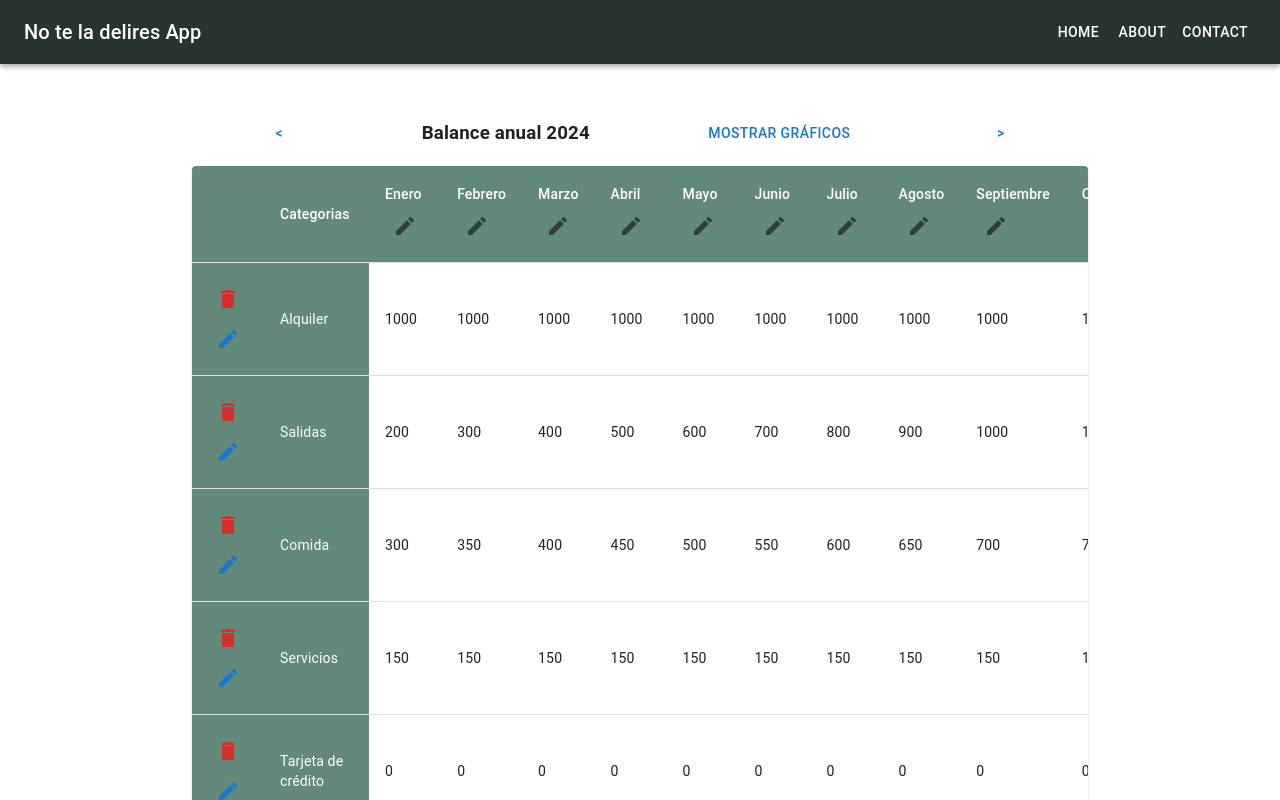
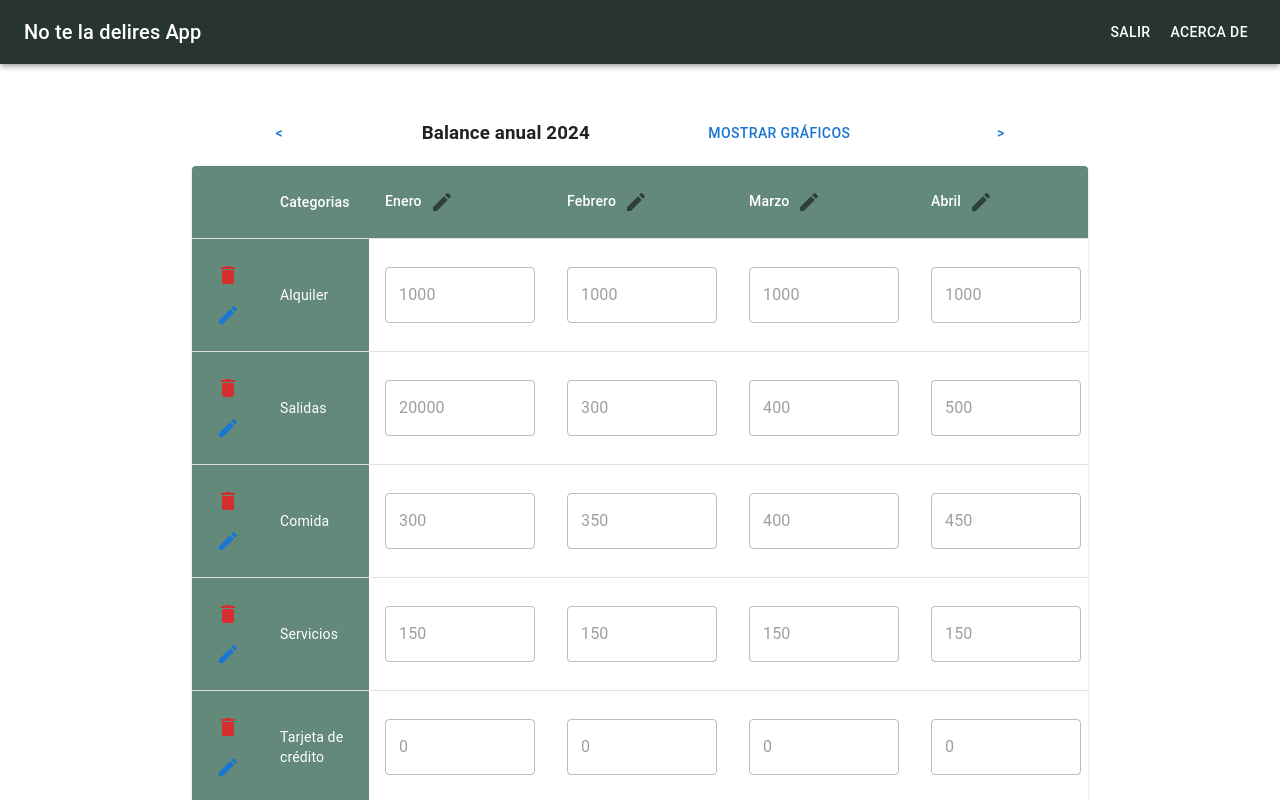
Before and after one commit to Ren991/NoTeLaDeliresApp, a React (Vite) app in the folder frontend/: page /home in a window 1280 px wide. Shown: the top 800 px of the page. Built offline with nearby package versions, Linux system fonts and the light colour scheme.

Commit message:
fix cambio celdas por TextFields

```diff
--- a/frontend/src/components/Navbar/Navbar.jsx
+++ b/frontend/src/components/Navbar/Navbar.jsx
@@ -16,7 +16,7 @@ import Typography from '@mui/material/Typography';
 import Button from '@mui/material/Button';
 
 const drawerWidth = 240;
-const navItems = ['Home', 'About', 'Contact'];
+const navItems = ["Salir","Acerca de"];
 
 function Navbar(props) {
   const { window } = props;
@@ -98,10 +98,7 @@ function Navbar(props) {
 }
 
 Navbar.propTypes = {
-  /**
-   * Injected by the documentation to work in an iframe.
-   * You won't need it on your project.
-   */
+
   window: PropTypes.func,
 };
 
--- a/frontend/src/components/TablaBalance/AnualChartsBalance.jsx
+++ b/frontend/src/components/TablaBalance/AnualChartsBalance.jsx
@@ -3,7 +3,7 @@ import { BarChart } from '@mui/x-charts/BarChart';
 import { LineChart } from '@mui/x-charts/LineChart';
 
 const AnualChartsBalance = ({ data , ingresosMensuales}) => {
-  console.log(data)
+
 
     if (!data || data.length === 0) {
         return <div>No hay datos disponibles para mostrar</div>;
@@ -14,8 +14,6 @@ const AnualChartsBalance = ({ data , ingresosMensuales}) => {
         }
         const months = data.expenses[0].map(expense => expense.month);
         const amounts = data.expenses.map(expense => expense.amount);
-        console.log(months)
-
 
         return [
           { data: amounts },
@@ -49,9 +47,9 @@ const AnualChartsBalance = ({ data , ingresosMensuales}) => {
 
       <div style={{display:"flex"}}>
         <div>
-            <h2>Gráfico de gastos</h2>
+            <h2>Categorias gastos</h2>
             <PieChart series={series} width={500} height={200}  />
-            <h2>Gráfico de gastos</h2>
+            <h2>Gráfico de gastos por mes</h2>
             <LineChart
               width={500}
               height={300}
--- a/frontend/src/components/TablaBalance/TablaBalance.jsx
+++ b/frontend/src/components/TablaBalance/TablaBalance.jsx
@@ -12,8 +12,9 @@ import EditIcon from "@mui/icons-material/Edit";
 import jsonData from "./data.json";
 import AnualChartsBalance from "./AnualChartsBalance";
 import { Link } from "react-router-dom";
-import { Button } from "@mui/material";
-import { Modal,Box,Typography } from "@mui/material";
+import { Button, TextField } from "@mui/material";
+import { Modal,Box} from "@mui/material";
+import SaveIcon from "@mui/icons-material/Save";
 
 
 const TablaBalance = () => {
@@ -22,7 +23,12 @@ const TablaBalance = () => {
   const [balanceMensual, setBalanceMensual] = useState([]);
   const [ingresosMensuales, setIngresosMensuales] = useState([]);
   const [isModalOpen, setIsModalOpen] = useState(false);
+  const [editableValues, setEditableValues] = useState([]);
 
+  const months = [
+    'Enero', 'Febrero', 'Marzo', 'Abril', 'Mayo', 'Junio',
+    'Julio', 'Agosto', 'Septiembre', 'Octubre', 'Noviembre', 'Diciembre'
+  ];
 
   useEffect(() => {
     const fetchData = async () => {
@@ -39,7 +45,7 @@ const TablaBalance = () => {
     };
 
     fetchData();
-    console.log(data)
+
   }, []);
 
   useEffect(() => {
@@ -57,7 +63,6 @@ const TablaBalance = () => {
               (expense) => expense.month === ingreso.month
             );
             totalGastos += expense ? expense.amount : 0;
-            console.log(totalGastos);
 
           }
         }
@@ -88,8 +93,6 @@ const TablaBalance = () => {
     setData(newData);
   };
 
-
-
   const openCharts = () => {
     setIsModalOpen(true);
   };
@@ -98,24 +101,21 @@ const TablaBalance = () => {
     setIsModalOpen(false);
   };
 
+  const editarMes = (index) => () => {
+    console.log('Editando el mes:', months[index]);
+    // Aquí puedes realizar cualquier acción que necesites con el mes seleccionado
+  };
+
 
 
   return (
-    <div
-      style={{
-        marginTop: "100px",
-        width: "70%",
-        marginLeft: "auto",
-        marginRight: "auto",
-      }}
-    >
+    <div style={{ marginTop: "100px",  width: "70%", marginLeft: "auto", marginRight: "auto" }}>
       <div style={{display:"flex",justifyContent:"space-around"}}>
       <Button>{"<"}</Button>
         <h3>Balance anual 2024</h3>
           <Button variant="text" onClick={openCharts}>
             Mostrar Gráficos
           </Button>
-
         <Button>{">"}</Button>
       </div>
 
@@ -125,56 +125,12 @@ const TablaBalance = () => {
             <TableRow>
               <TableCell style={{ color: "white" }}></TableCell>
               <TableCell style={{ color: "white" }}>Categorias</TableCell>
-              <TableCell style={{ color: "white" }}>
-                <Link to="/" style={{ color: "white", textDecoration: "none" }}>Enero</Link>
-                <IconButton  aria-label="edit"><EditIcon /></IconButton>
-              </TableCell>
-              <TableCell style={{ color: "white" }}>
-                <Link to="/" style={{ color: "white", textDecoration: "none" }}>Febrero</Link>
-                <IconButton  aria-label="edit"><EditIcon /></IconButton>
-              </TableCell>
-              <TableCell style={{ color: "white" }}>
-                <Link to="/" style={{ color: "white", textDecoration: "none" }}>Marzo</Link>
-                <IconButton  aria-label="edit"><EditIcon /></IconButton>
-              </TableCell>
-              <TableCell style={{ color: "white" }}>
-                <Link to="/" style={{ color: "white", textDecoration: "none" }}>Abril</Link>
-                <IconButton  aria-label="edit"><EditIcon /></IconButton>
-              </TableCell>
-              <TableCell style={{ color: "white" }}>
-                <Link to="/" style={{ color: "white", textDecoration: "none" }}>Mayo</Link>
-                <IconButton  aria-label="edit"><EditIcon /></IconButton>
-              </TableCell>
-              <TableCell style={{ color: "white" }}>
-                <Link to="/" style={{ color: "white", textDecoration: "none" }}>Junio</Link>
-                <IconButton  aria-label="edit"><EditIcon /></IconButton>
-              </TableCell>
-              <TableCell style={{ color: "white" }}>
-                <Link to="/" style={{ color: "white", textDecoration: "none" }}>Julio</Link>
-                <IconButton  aria-label="edit"><EditIcon /></IconButton>
-              </TableCell>
-              <TableCell style={{ color: "white" }}>
-                <Link to="/" style={{ color: "white", textDecoration: "none" }}>Agosto</Link>
-                <IconButton  aria-label="edit"><EditIcon /></IconButton>
-              </TableCell>
-              <TableCell style={{ color: "white" }}>
-                <Link to="/" style={{ color: "white", textDecoration: "none" }}>Septiembre</Link>
-                <IconButton  aria-label="edit"><EditIcon /></IconButton>
-              </TableCell>
-              <TableCell style={{ color: "white" }}>
-                <Link to="/" style={{ color: "white", textDecoration: "none" }}>Octubre</Link>
-                <IconButton  aria-label="edit"><EditIcon /></IconButton>
-              </TableCell>
-              <TableCell style={{ color: "white" }}>
-                <Link to="/" style={{ color: "white", textDecoration: "none" }}>Noviembre</Link>
-                <IconButton  aria-label="edit"><EditIcon /></IconButton>
-              </TableCell>
-              <TableCell style={{ color: "white" }}>
-                <Link to="/" style={{ color: "white", textDecoration: "none" }}>Diciembre</Link>
-                <IconButton  aria-label="edit"><EditIcon /></IconButton>
-              </TableCell>
-
-
+              {months.map((month, index) => (
+                  <TableCell style={{ color: 'white' }} key={index}>
+                    <Link to="/" style={{ color: 'white', textDecoration: 'none' }}>{month}</Link>
+                    <IconButton aria-label="edit" onClick={editarMes(index)}><EditIcon /></IconButton>
+                  </TableCell>
+              ))}
             </TableRow>
           </TableHead>
           <TableBody>
@@ -204,7 +160,10 @@ const TablaBalance = () => {
                       {item.category}
                     </TableCell>
                     {item.expenses.map((expense, expenseIndex) => (
-                      <TableCell key={expenseIndex}>{expense.amount}</TableCell>
+                      <TableCell key={expenseIndex}>
+                        <TextField disabled value={expense.amount} style={{width:"150px"}} >
+                        </TextField>
+                      </TableCell>
                     ))}
                   </>
                 )}
@@ -236,32 +195,11 @@ const TablaBalance = () => {
         </Table>
       </TableContainer>
       <Modal open={isModalOpen} onClose={closeCharts}>
-        <Box
-          sx={{
-            position: "absolute",
-            top: "50%",
-            left: "50%",
-            transform: "translate(-50%, -50%)",
-            width: 800,
-            bgcolor: "background.paper",
-            border: "2px solid #000",
-            boxShadow: 24,
-            p: 4,
-
-          }}
-        >
-          <Typography variant="h6" component="h2">
-            Gráficos de Balance Anual
-          </Typography>
+        <Box sx={{ position: "absolute", top: "50%", left: "50%", transform: "translate(-50%, -50%)", width: 800, bgcolor: "background.paper", border: "2px solid #000", boxShadow: 24,p: 4,}}>
           <AnualChartsBalance data={data} ingresosMensuales={ingresosMensuales}/>
         </Box>
       </Modal>
-
-
-
-
     </div>
   );
 };
-
 export default TablaBalance;
--- a/frontend/src/components/TablaBalance/data.json
+++ b/frontend/src/components/TablaBalance/data.json
@@ -20,7 +20,7 @@
       {
         "category": "Salidas",
         "expenses": [
-          { "month": "January", "amount": 200 },
+          { "month": "January", "amount": 20000 },
           { "month": "February", "amount": 300 },
           { "month": "March", "amount": 400 },
           { "month": "April", "amount": 500 },
```
